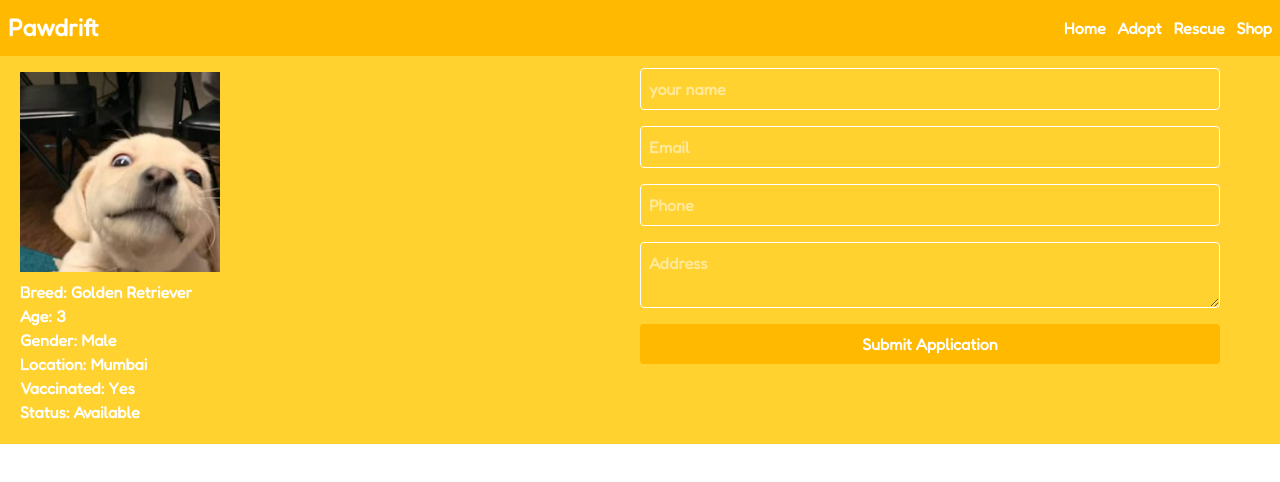
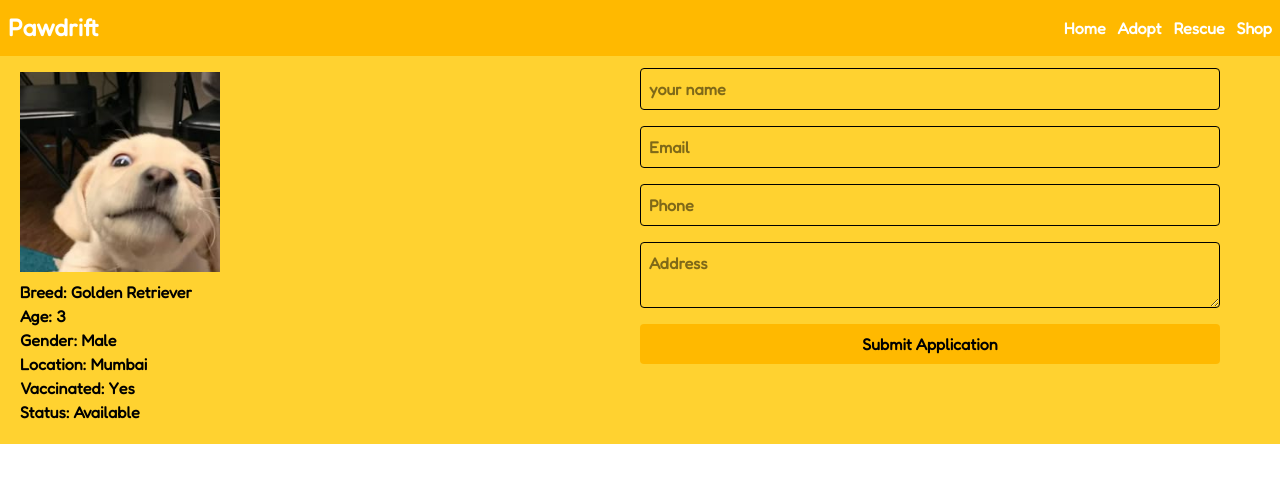
Before and after one commit to Diksha0032/pawdrift, a React (Vite) app: page /adopt/1 in a window 1280 px wide. Shown: the top 482 px of the page. Built offline with nearby package versions, Linux system fonts and the light colour scheme.

Commit message:
Update Adoptpfp.jsx

```diff
--- a/src/pages/Adoptpfp.jsx
+++ b/src/pages/Adoptpfp.jsx
@@ -33,7 +33,7 @@ const Adoptpfp = () => {
 
 
     return (
-      <div className="border-gray text-white font-bold bg-amber-300 flex flex-col lg:flex-row gap-10 p-5">
+      <div className="border-white-500 text-white-500 font-bold bg-amber-300 flex flex-col lg:flex-row gap-10 p-5">
         <div className="lg:w-1/2">
         <h1 className="text-3xl">{pet.name}</h1>
         <img
```
